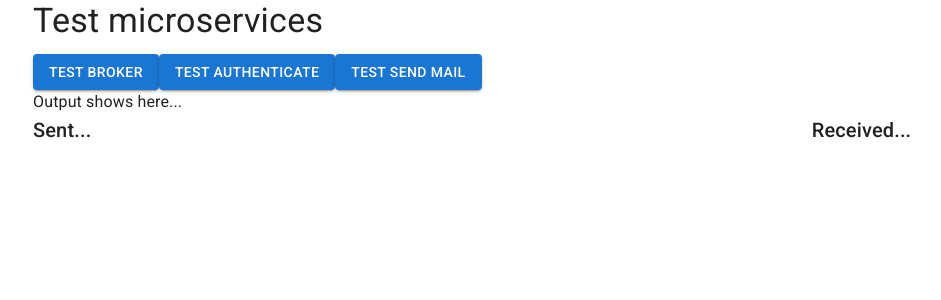
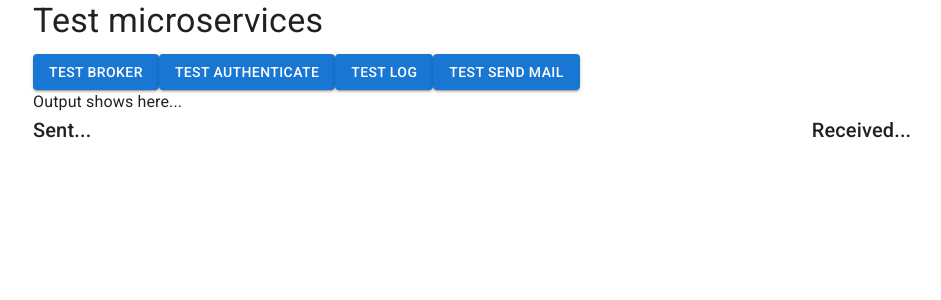
Before and after one commit to XiaoxiaYao/go-microservices, a React (Create React App) app in the folder frontend/: page / in a window 1280 px wide. Shown: the top 300 px of the page, without its empty margins (31-972 px from the left). Built offline with nearby package versions, Linux system fonts and the light colour scheme.

Commit message:
Front end test log via rabbitmq.

```diff
--- a/frontend/src/Api.js
+++ b/frontend/src/Api.js
@@ -23,3 +23,12 @@ export const sendMail = ({ from, to, subject, message }) =>
       message,
     },
   });
+
+export const log = ({ name, data }) =>
+  axios.post('/handle', {
+    action: 'log',
+    log: {
+      name,
+      data,
+    },
+  });
--- a/frontend/src/App.js
+++ b/frontend/src/App.js
@@ -7,7 +7,7 @@ import {
   Box,
   Grid,
 } from '@mui/material';
-import { authenticate, root, sendMail } from './Api';
+import { authenticate, root, sendMail, log } from './Api';
 
 function App() {
   const [sentData, setSentData] = useState(null);
@@ -31,6 +31,20 @@ function App() {
     setSentData(JSON.stringify(payload, null, 4));
     try {
       const { data } = await authenticate(payload);
+      setReceivedData(JSON.stringify(data, null, 4));
+    } catch (error) {
+      setReceivedData(JSON.stringify(error, null, 4));
+    }
+  };
+
+  const handleTestLog = async () => {
+    const payload = {
+      name: 'some name',
+      data: 'some data',
+    };
+    setSentData(JSON.stringify(payload, null, 4));
+    try {
+      const { data } = await log(payload);
       setReceivedData(JSON.stringify(data, null, 4));
     } catch (error) {
       setReceivedData(JSON.stringify(error, null, 4));
@@ -66,6 +80,9 @@ function App() {
         <Button variant="contained" onClick={handleTestAuthenticate}>
           Test authenticate
         </Button>
+        <Button variant="contained" onClick={handleTestLog}>
+          Test log
+        </Button>
         <Button variant="contained" onClick={handleTestSendMail}>
           Test send mail
         </Button>
```
